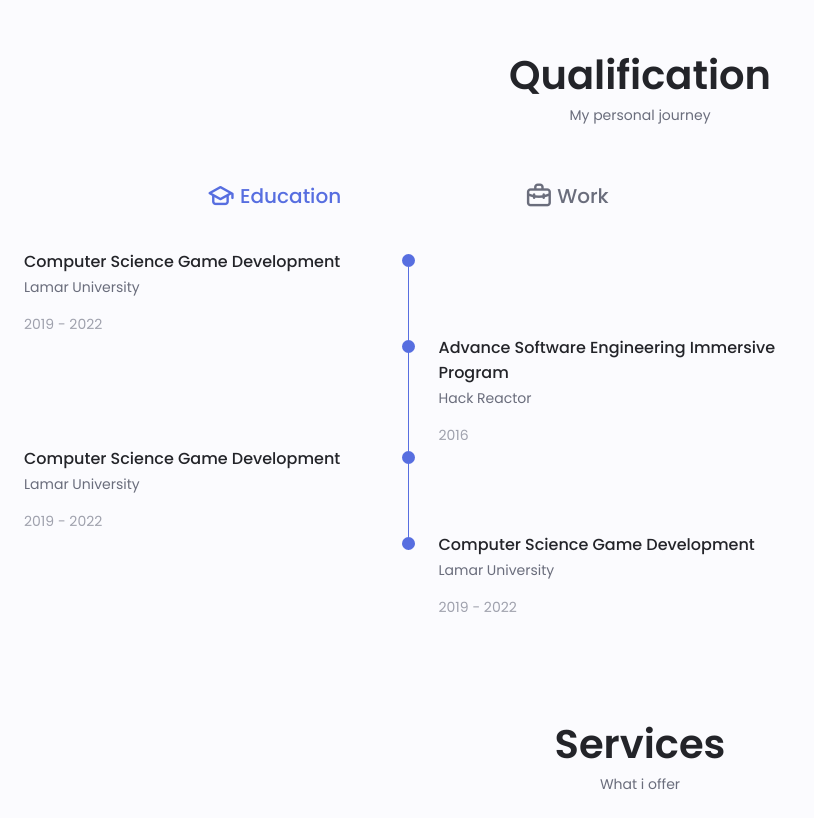
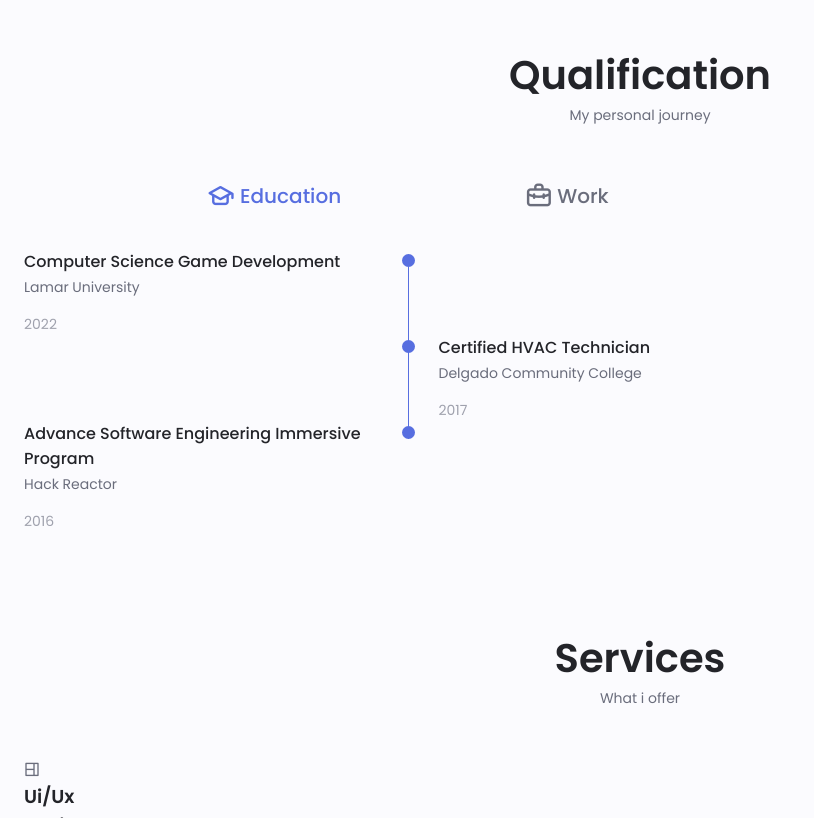
Before and after one commit to hdnguyen2010/hdnguyen2010.github.io, a website: page index.html in a window 1280 px wide. Shown: the part 1742-2560 px from the top of the page, without its empty margins (0-814 px from the left). Drawn offline with nearby package versions, Linux system fonts and the light colour scheme.

Commit message:
updated skills, work, and education

```diff
--- a/assets/js/main.js
+++ b/assets/js/main.js
@@ -69,7 +69,7 @@ tabs.forEach(tab =>{
     })
 })
 
-/*==================== SERVICES MODAL ====================*/
+/*==================== SERVICES MODEL ====================*/
 
 
 /*==================== PORTFOLIO SWIPER  ====================*/
--- a/index.html
+++ b/index.html
@@ -259,7 +259,7 @@
 
                                 <div class="skills__data">
                                     <div class="skills__titles">
-                                        <h3 class="skills__name">Firebase</h3>
+                                        <h3 class="skills__name">C++</h3>
                                         <span class="skills__number">40%</span>
                                     </div>
                                     <div class="skills__bar">
@@ -293,7 +293,7 @@
                             </div>
 
                             <div class="skills__list grid">
-                                <div class="skills__data">
+                                <!-- <div class="skills__data">
                                     <div class="skills__titles">
                                         <h3 class="skills__name">Figma</h3>
                                         <span class="skills__number">80%</span>
@@ -311,7 +311,7 @@
                                     <div class="skills__bar">
                                         <span class="skills__percentage skills__sketch"></span>
                                     </div>
-                                </div>
+                                </div> -->
 
                                 <div class="skills__data">
                                     <div class="skills__titles">
@@ -356,7 +356,7 @@
                                    <span class="qualification__subtitle">Lamar University</span>
                                    <div class="qualification__calendar">
                                        <i class="uil uil-calender-alt"></i>
-                                       2019 - 2022
+                                       2022
                                     </div>
                                 </div>
 
@@ -376,11 +376,11 @@
                                    </div>
 
                                    <div>
-                                        <h3 class="qualification__title">Advance Software Engineering Immersive Program</h3>
-                                        <span class="qualification__subtitle">Hack Reactor</span>
+                                        <h3 class="qualification__title">Certified HVAC Technician</h3>
+                                        <span class="qualification__subtitle">Delgado Community College</span>
                                         <div class="qualification__calendar">
                                             <i class="uil uil-calender-alt"></i>
-                                            2016
+                                            2017
                                         </div>
                                     </div>
                                 </div>
@@ -388,36 +388,17 @@
                            <!--==================== QUALIFICATION 3 ====================-->
                            <div class="qualification__data">
                                <div>
-                                   <h3 class="qualification__title">Computer Science Game Development</h3>
-                                   <span class="qualification__subtitle">Lamar University</span>
+                                   <h3 class="qualification__title">Advance Software Engineering Immersive Program </h3>
+                                   <span class="qualification__subtitle">Hack Reactor </span>
                                    <div class="qualification__calendar">
                                        <i class="uil uil-calender-alt"></i>
-                                       2019 - 2022
+                                       2016
                                     </div>
                                 </div>
 
                                 <div>
                                     <span class="qualification__rounder"></span>
-                                    <span class="qualification__line"></span>
-                                </div>
-                           </div>
-
-                           <!--==================== QUALIFICATION 4 ====================-->
-                           <div class="qualification__data">
-                               <div></div>
-
-                               <div>
-                                    <span class="qualification__rounder"></span>
                                     <!-- <span class="qualification__line"></span> -->
-                                </div>
-
-                               <div>
-                                   <h3 class="qualification__title">Computer Science Game Development</h3>
-                                   <span class="qualification__subtitle">Lamar University</span>
-                                   <div class="qualification__calendar">
-                                       <i class="uil uil-calender-alt"></i>
-                                       2019 - 2022
-                                    </div>
                                 </div>
                            </div>
                         </div>
@@ -427,11 +408,11 @@
                             <!--==================== QUALIFICATION 1 ====================-->
                             <div class="qualification__data">
                                 <div>
-                                    <h3 class="qualification__title">Computer Science Game Development</h3>
-                                    <span class="qualification__subtitle">Lamar University</span>
+                                    <h3 class="qualification__title">HVAC Technician</h3>
+                                    <span class="qualification__subtitle">Transform Holdco</span>
                                     <div class="qualification__calendar">
                                         <i class="uil uil-calender-alt"></i>
-                                        2019 - 2022
+                                        2017 - 2021
                                      </div>
                                  </div>
 
@@ -451,11 +432,11 @@
                                     </div>
 
                                     <div>
-                                         <h3 class="qualification__title">Advance Software Engineering Immersive Program</h3>
-                                         <span class="qualification__subtitle">Hack Reactor</span>
+                                         <h3 class="qualification__title">IT Support Specialist</h3>
+                                         <span class="qualification__subtitle">University of New Orleans </span>
                                          <div class="qualification__calendar">
                                              <i class="uil uil-calender-alt"></i>
-                                             2016
+                                             2016-2017
                                          </div>
                                      </div>
                                  </div>
@@ -463,11 +444,11 @@
                             <!--==================== QUALIFICATION 3 ====================-->
                             <div class="qualification__data">
                                 <div>
-                                    <h3 class="qualification__title">Computer Science Game Development</h3>
-                                    <span class="qualification__subtitle">Lamar University</span>
+                                    <h3 class="qualification__title">Prep Instructor</h3>
+                                    <span class="qualification__subtitle">Hack Reactor</span>
                                     <div class="qualification__calendar">
                                         <i class="uil uil-calender-alt"></i>
-                                        2019 - 2022
+                                        2016(Contract)
                                      </div>
                                  </div>
 
```
